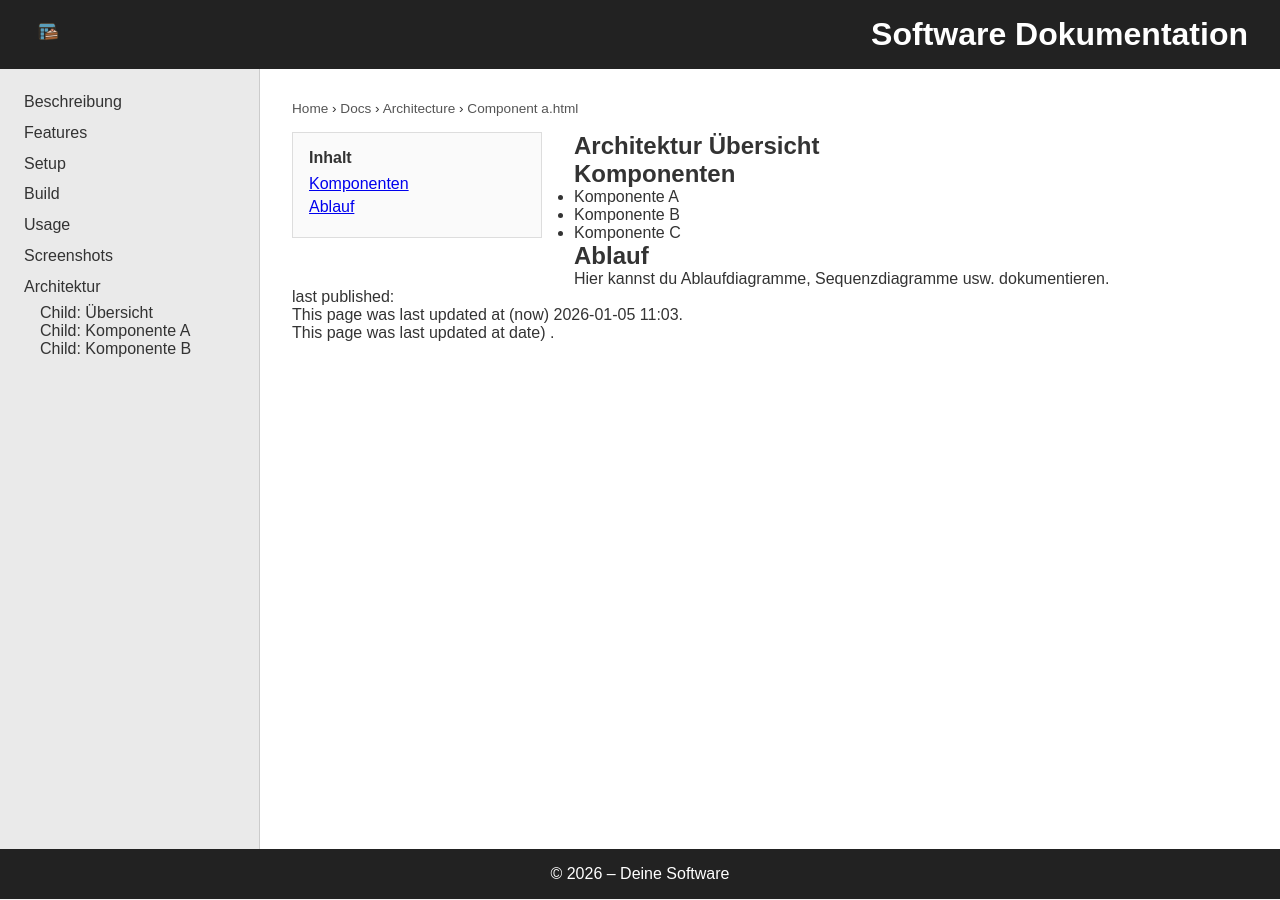
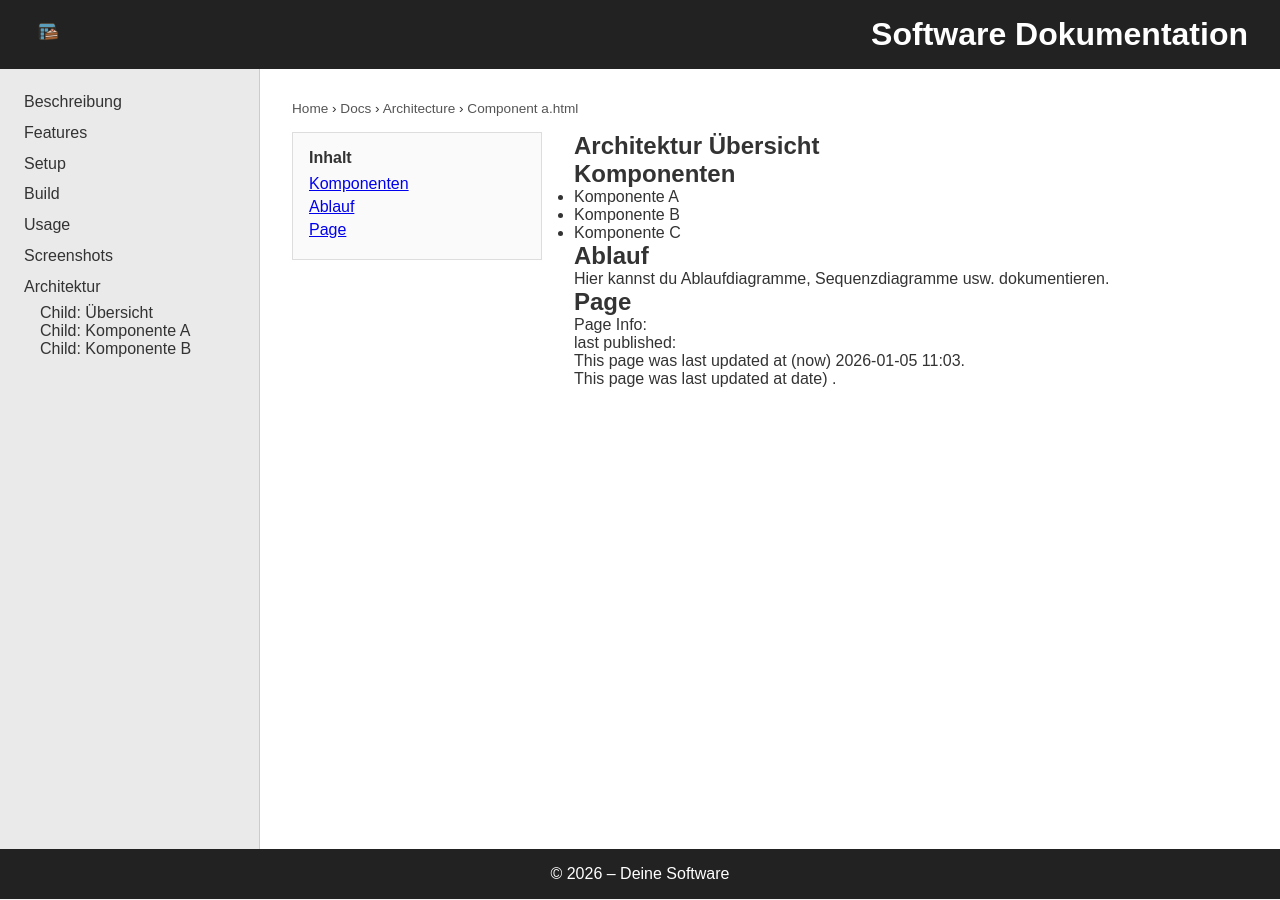
Before and after one commit to Zheng-Bote/ghp_template, a Jekyll site: the page built from docs/docs/architecture/component-a.md, in a window 1280 px wide. Built offline with Jekyll 4.4.1, drawn with Linux system fonts in a browser that asks for light colours.

Commit message:
fixing structure

```diff
--- a/docs/_layouts/default.html
+++ b/docs/_layouts/default.html
@@ -25,22 +25,7 @@
     <div class="layout">
       <aside class="sidebar">{% include sidebar.html %}</aside>
 
-      <main class="content">
-        {% include breadcrumbs.html %} {{ content }}
-        <div>
-          <p>
-            last published: {{ article.published_at | date: "%Y-%m-%d %H:%M" }}
-          </p>
-          <p>
-            This page was last updated at (now) {{ "now" | date: "%Y-%m-%d
-            %H:%M" }}.
-          </p>
-          <p>
-            This page was last updated at date) {{ page.id | date: "%Y-%m-%d
-            %H:%M" }}.
-          </p>
-        </div>
-      </main>
+      <main class="content">{% include breadcrumbs.html %} {{ content }}</main>
     </div>
 
     {% include footer.html %}
--- a/docs/docs/architecture/component-a.md
+++ b/docs/docs/architecture/component-a.md
@@ -14,3 +14,21 @@ layout: architecture
 ## Ablauf
 
 Hier kannst du Ablaufdiagramme, Sequenzdiagramme usw. dokumentieren.
+
+## Page
+
+Page Info:
+
+<div>
+          <p>
+            last published: {{ article.published_at | date: "%Y-%m-%d %H:%M" }}
+          </p>
+          <p>
+            This page was last updated at (now) {{ "now" | date: "%Y-%m-%d
+            %H:%M" }}.
+          </p>
+          <p>
+            This page was last updated at date) {{ page.id | date: "%Y-%m-%d
+            %H:%M" }}.
+          </p>
+        </div>
```
